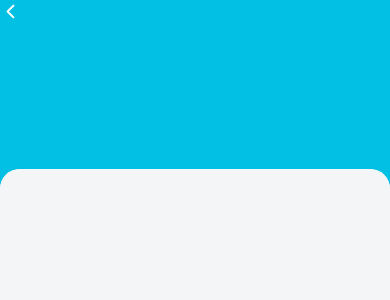
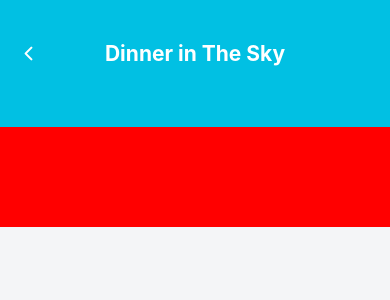
Before and after one commit to ajinkyadude/Hotel-Management, a React Native app: screen /cardDetailsScreen in a window 390 px wide. Shown: the top 300 px of the page. Built offline with nearby package versions, Linux system fonts and the light colour scheme.

Commit message:
working on wait details screen

```diff
--- a/src/CommonComponents/WaitDetails/CardDetailsScreen.tsx
+++ b/src/CommonComponents/WaitDetails/CardDetailsScreen.tsx
@@ -1,5 +1,6 @@
 import {
   Dimensions,
+  Image,
   Platform,
   StyleSheet,
   Text,
@@ -11,28 +12,41 @@ import WhiteWrapper from '../../Domain/Auth/CommonComponents/WhiteWrapper';
 import Back from 'react-native-vector-icons/Ionicons';
 import {Colors, Icon_Name} from '../../Constants/Constant';
 import {useNavigation} from '@react-navigation/native';
+import {String} from '../../Constants/String';
+import {ImagePath} from '../../ImageConstant';
 
 const {height, width} = Dimensions.get('screen');
 
-const CardDetailsScreen = () => {
+const CardDetailsScreen = (props: any) => {
   const navigation = useNavigation();
   const backHandle = () => {
     navigation.goBack();
   };
 
+  const item = props?.route?.params?.item;
+
+  console.log(' item  ', item);
+
   return (
     <View style={Style.main}>
       <BlueWrapper>
-        <View>
-          {/* <View style={Style.mainContainer}> */}
-          <TouchableOpacity onPress={backHandle}>
+        <View style={Style.mainContainer}>
+          <TouchableOpacity onPress={backHandle} style={Style.backStyle}>
             <Back name={Icon_Name.back} size={21} color={Colors.White} />
           </TouchableOpacity>
-          {/* </View> */}
+          <View style={Style.headerStyle}>
+            <Text style={Style.headerText}>{String.Dinner_in_The_Sky}</Text>
+          </View>
         </View>
       </BlueWrapper>
-      <WhiteWrapper height="80%">
-        <View></View>
+      <WhiteWrapper height={Platform.OS == 'ios' ? '83%' : '85%'}>
+        <View
+          style={{width: '100%', backgroundColor: 'red', alignItems: 'center'}}>
+          <View style={{borderRadius: 8}}>
+            <Image source={item?.ImageName} style={{width: 350, height: 100}} />
+            <Text>{item?.Title}</Text>
+          </View>
+        </View>
       </WhiteWrapper>
     </View>
   );
@@ -44,8 +58,18 @@ const Style = StyleSheet.create({
   main: {flex: 1},
   mainContainer: {
     flexDirection: 'row',
-    marginHorizontal: 20,
     alignItems: 'center',
-    marginTop: Platform.OS === 'ios' ? height * 0.01 : height * 0.04,
+    marginTop: Platform.OS == 'ios' ? height * 0.04 : height * 0.07,
   },
+  backStyle: {
+    marginLeft: height * 0.03,
+    alignItems: 'center',
+    zIndex: 10,
+  },
+  headerStyle: {
+    width: '100%',
+    position: 'absolute',
+    alignItems: 'center',
+  },
+  headerText: {color: Colors.White, fontWeight: 'bold', fontSize: 21},
 });
--- a/src/Constants/String.ts
+++ b/src/Constants/String.ts
@@ -17,4 +17,5 @@ export const String = {
   purchase: 'PURCHASED',
   request: 'REQUEST',
   view: 'VIEW',
+  Dinner_in_The_Sky: 'Dinner in The Sky',
 };
--- a/src/Domain/Home/Components/HotelCard.tsx
+++ b/src/Domain/Home/Components/HotelCard.tsx
@@ -18,12 +18,19 @@ interface HotelCard {
   subText: string;
   ImageName: string;
   navigation: any;
+  item?: any;
 }
 
 const {height, width} = Dimensions.get('screen');
-const HotelCard = ({Title, subText, ImageName, navigation}: HotelCard) => {
+const HotelCard = ({
+  Title,
+  subText,
+  ImageName,
+  navigation,
+  item,
+}: HotelCard) => {
   const ClickHandle = () => {
-    navigation.navigate('cardDetailsScreen');
+    navigation.navigate('cardDetailsScreen', {item: item});
   };
   const [touched, setTouched] = useState(false);
   return (
--- a/src/Domain/Home/Screens/HomeScreen.tsx
+++ b/src/Domain/Home/Screens/HomeScreen.tsx
@@ -137,6 +137,7 @@ const HomeScreen = ({navigation}: any) => {
                     subText={item?.subText}
                     ImageName={item?.ImageName}
                     navigation={navigation}
+                    item={item}
                   />
                 );
               })}
--- a/src/Domain/MyWaits/Screens/MyWaits.tsx
+++ b/src/Domain/MyWaits/Screens/MyWaits.tsx
@@ -169,6 +169,7 @@ const MyWaits = ({navigation}: any) => {
                     subText={item?.subText}
                     ImageName={item?.ImageName}
                     navigation={navigation}
+                    item={item}
                   />
                 );
               })}
--- a/src/Domain/Waits/Screens/Waits.tsx
+++ b/src/Domain/Waits/Screens/Waits.tsx
@@ -149,6 +149,7 @@ const Waits = ({navigation}: any) => {
                     subText={item?.subText}
                     ImageName={item?.ImageName}
                     navigation={navigation}
+                    item={item}
                   />
                 );
               })
```
